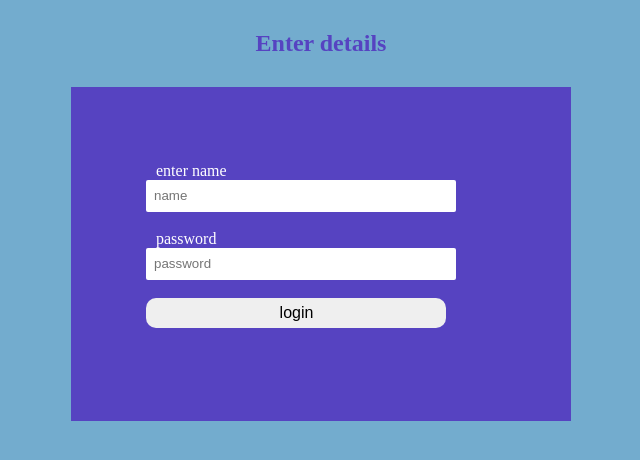
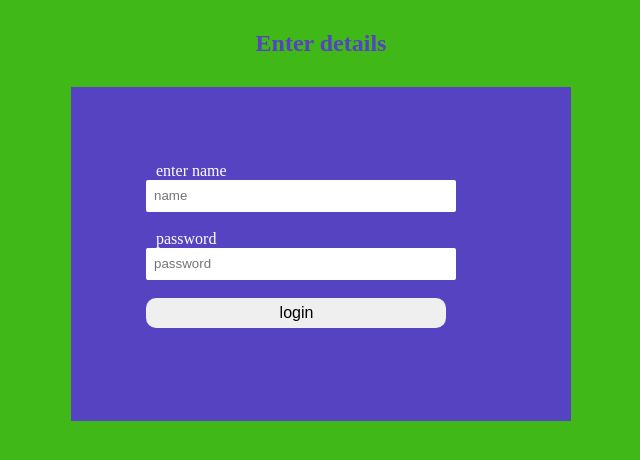
Before and after one commit to PrudhviKotte/QuickResponseGenerator, a plain HTML site: page index.html in a window 1280 px wide. Shown: the whole page, without its empty margins (319-959 px from the left). Drawn offline with Linux system fonts and the light colour scheme.

Commit message:
Update index.html

```diff
--- a/index.html
+++ b/index.html
@@ -18,7 +18,7 @@ alert("Invalid Username and Password");
 </script>
 <style>
 body{
-	background:#73ACCE;
+	background:#40B817;
 }
 .div1
 {
```
